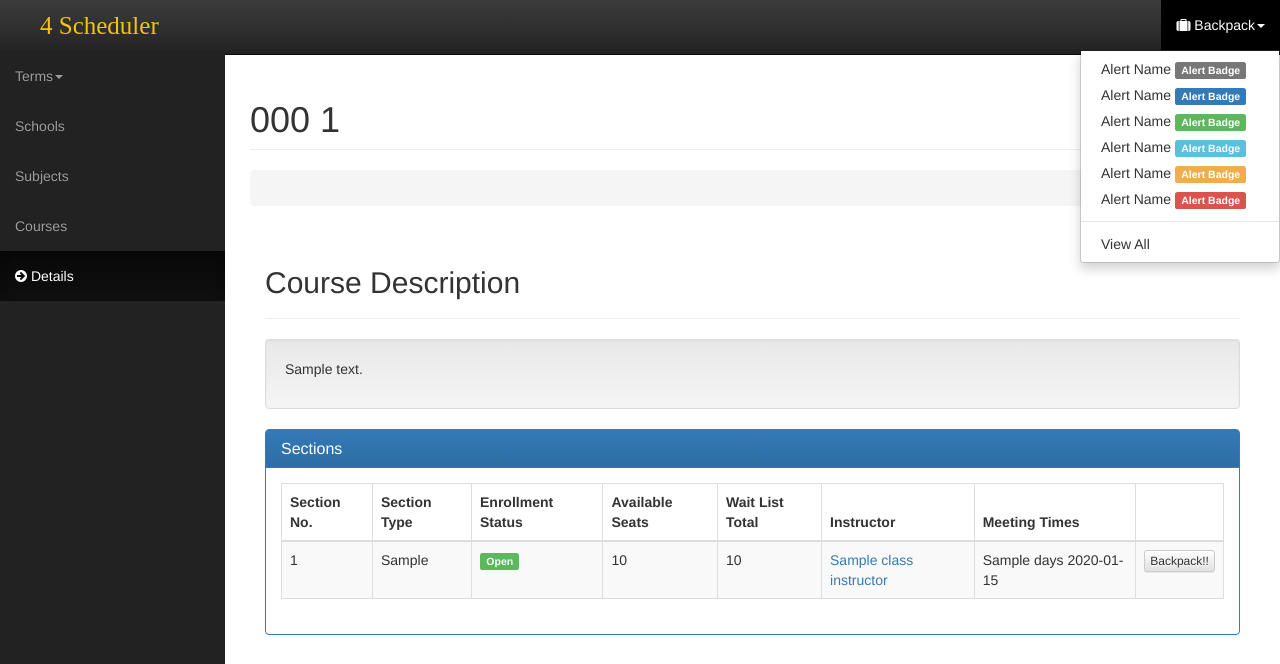
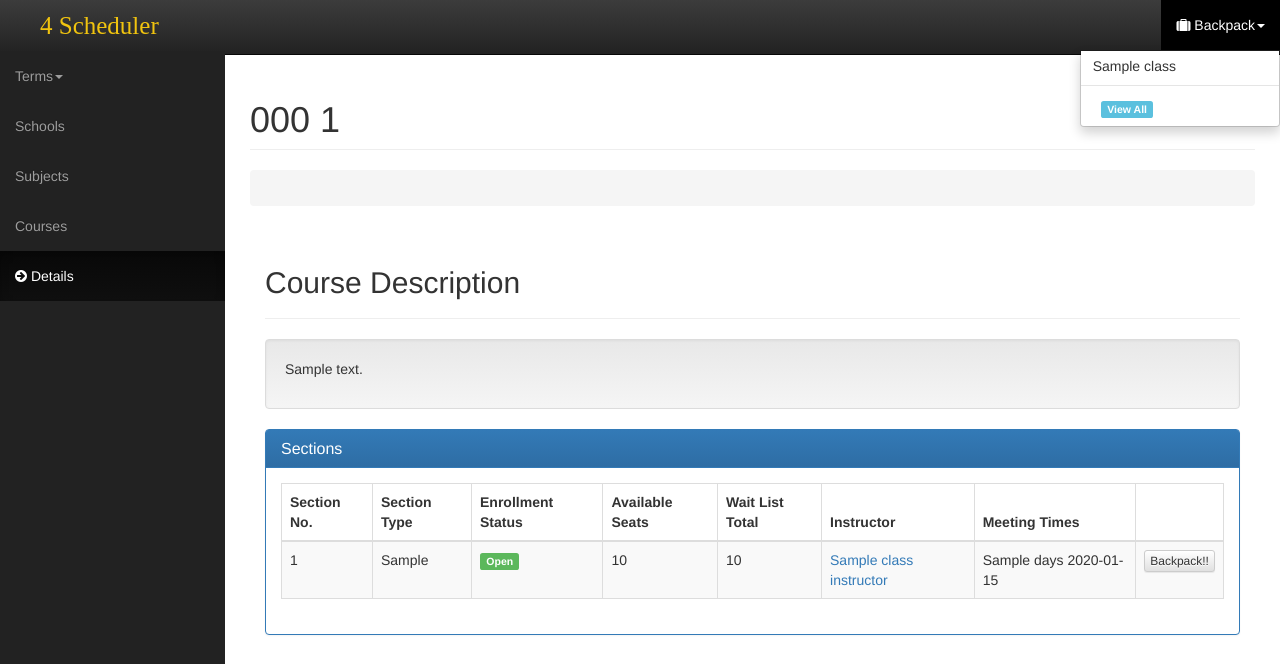
Before and after one commit to imxuyue/MichiganCourseGuideWebsite, a Flask app: template templates/details.html in a window 1280 px wide, after a click on "Backpack". Shown: the top 664 px of the page. Run offline with Flask 2, Linux system fonts and the light colour scheme; the template is opened without the code that fills it: most values are stand-ins (such as "Sample title", 1, 10 or a date in 2020); some libraries are stand-ins or nearby versions.

Commit message:
backpack preview demo
demo

```diff
--- a/templates/details.html
+++ b/templates/details.html
@@ -15,27 +15,14 @@
 			<li class="dropdown">
 				<a href="#" class="dropdown-toggle" data-toggle="dropdown"><i class="fa fa-suitcase"></i>&nbsp;Backpack<b class="caret"></b></a>
 				<ul class="dropdown-menu alert-dropdown">
+					{% for class in backpack%}
 					<li>
-						<a href="#">Alert Name <span class="label label-default">Alert Badge</span></a>
+						&nbsp;&nbsp;&nbsp;{{ class }}
 					</li>
-					<li>
-						<a href="#">Alert Name <span class="label label-primary">Alert Badge</span></a>
-					</li>
-					<li>
-						<a href="#">Alert Name <span class="label label-success">Alert Badge</span></a>
-					</li>
-					<li>
-						<a href="#">Alert Name <span class="label label-info">Alert Badge</span></a>
-					</li>
-					<li>
-						<a href="#">Alert Name <span class="label label-warning">Alert Badge</span></a>
-					</li>
-					<li>
-						<a href="#">Alert Name <span class="label label-danger">Alert Badge</span></a>
-					</li>
+					{% endfor %}
 					<li class="divider"></li>
 					<li>
-						<a href="/backpack">View All</a>
+						<a href="/backpack"><span class="label label-info">View All</span></a>
 					</li>
 				</ul>
 			</li>
--- a/views.py
+++ b/views.py
@@ -117,6 +117,7 @@ def classinfo(term_code, schoolcode, subjectcode, catalognbr):
         options['CatalogNumber'] = str(catalognbr)
         options['CourseDescr'] = get_courseDescr(term_code, schoolcode, subjectcode, catalognbr)
         options['sections'] = get_sections(term_code, schoolcode, subjectcode, catalognbr)
+        options['backpack'] = session['backpack']['items']
 
         '''
         options['days'] = 'None'
```
Also changed, not shown: 1 other file.
